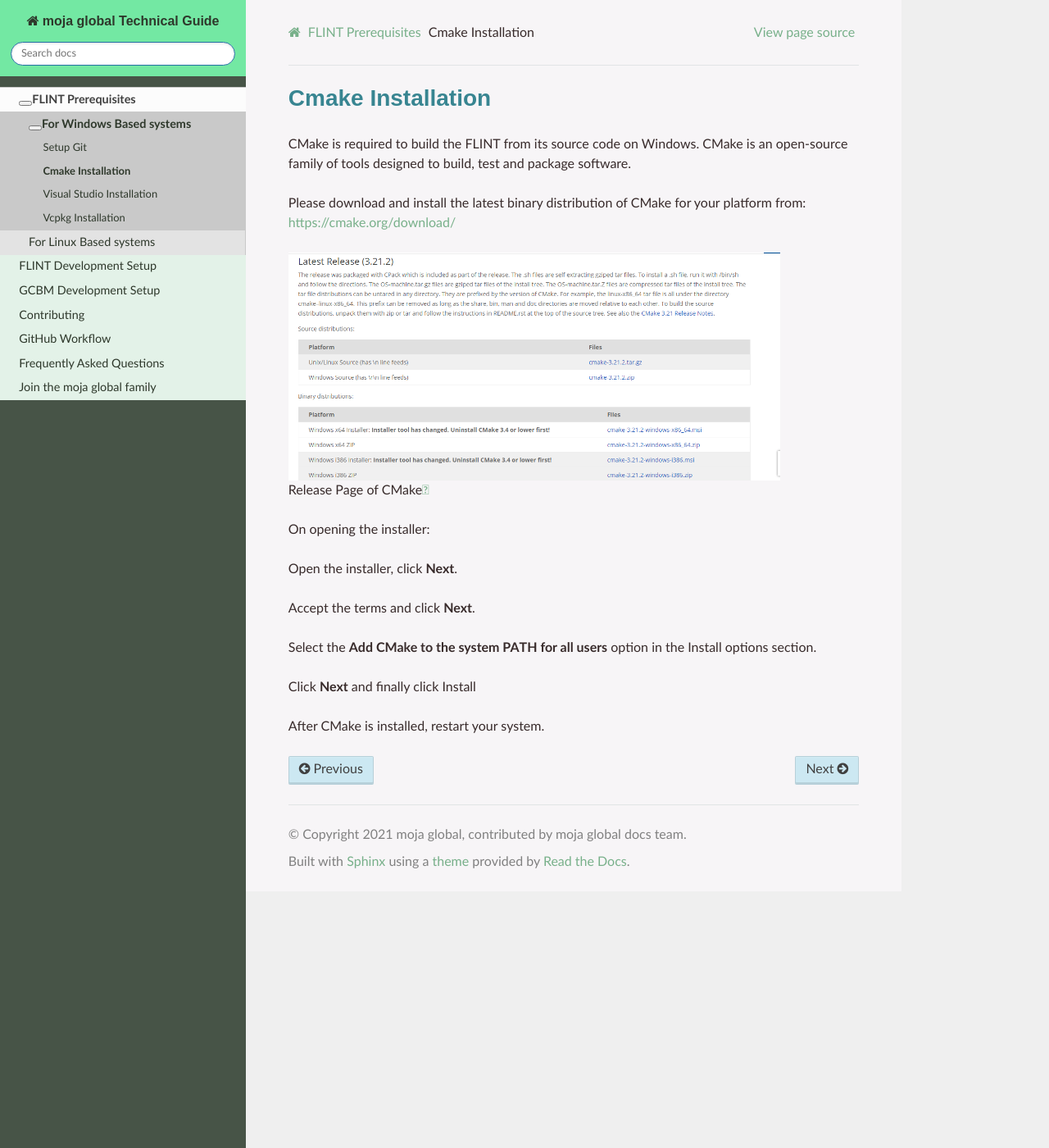
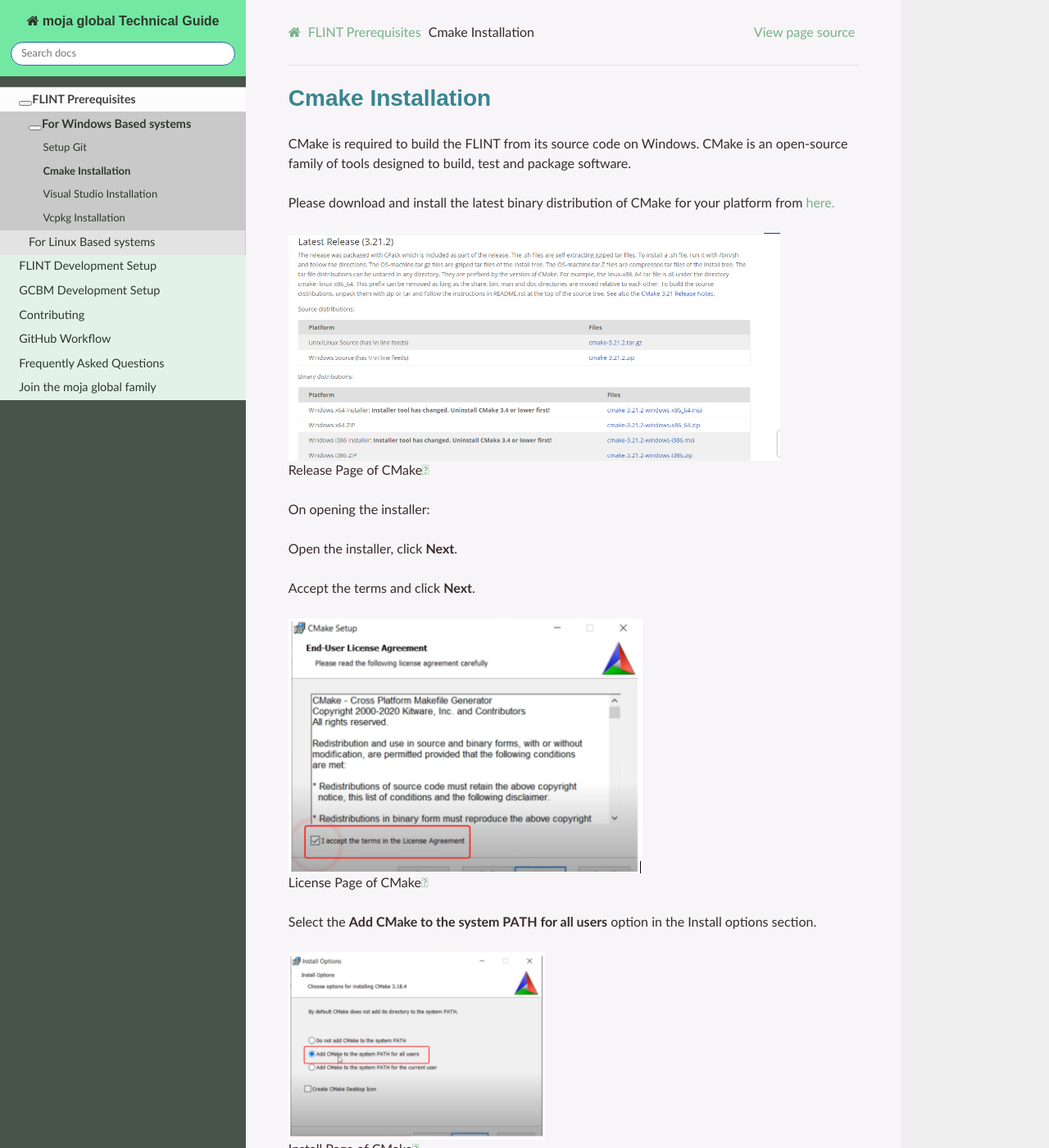
Before and after one commit to moja-global/moja_global_docs, a Sphinx documentation site: the page built from docs/prerequisites/cmake.rst, in a window 1280 px wide and 1400 px high. Shown: the whole window at 82% size. Built offline with Sphinx 7.4.7 and the Read the Docs theme 2.0.0, drawn with Linux system fonts in a browser that asks for light colours; some of the changed text lies outside the part shown.

Commit message:
update images related to CMake
Signed-off-by: Anirudh Panda <anirudhpandaofficial@gmail.com>

```diff
--- a/docs/prerequisites/cmake.rst
+++ b/docs/prerequisites/cmake.rst
@@ -8,7 +8,7 @@
 package software.
 
 -  Please download and install the latest binary distribution of CMake
-   for your platform from: https://cmake.org/download/
+   for your platform from `here. <https://cmake.org/download/>`__
 
 
 .. figure:: ../images/cmake/cmake_release.PNG
@@ -22,6 +22,16 @@
 
 - Open the installer, click **Next**.
 - Accept the terms and click **Next**.
+.. figure:: ../images/cmake/cmake_license.PNG
+   :alt: License page of CMake
+   :align: center
+
+   License Page of CMake
 - Select the **Add CMake to the system PATH for all users** option in the Install options section.
-- Click **Next** and finally click Install
+.. figure:: ../images/cmake/cmake_install.PNG
+   :alt: Install page of CMake
+   :align: center
+
+   Install Page of CMake
+- Click **Next** and finally click **Install**
 - After CMake is installed, restart your system.
```
Also changed, not shown: docs/images/cmake/cmake_install.PNG (added), docs/images/cmake/cmake_license.PNG (added).
